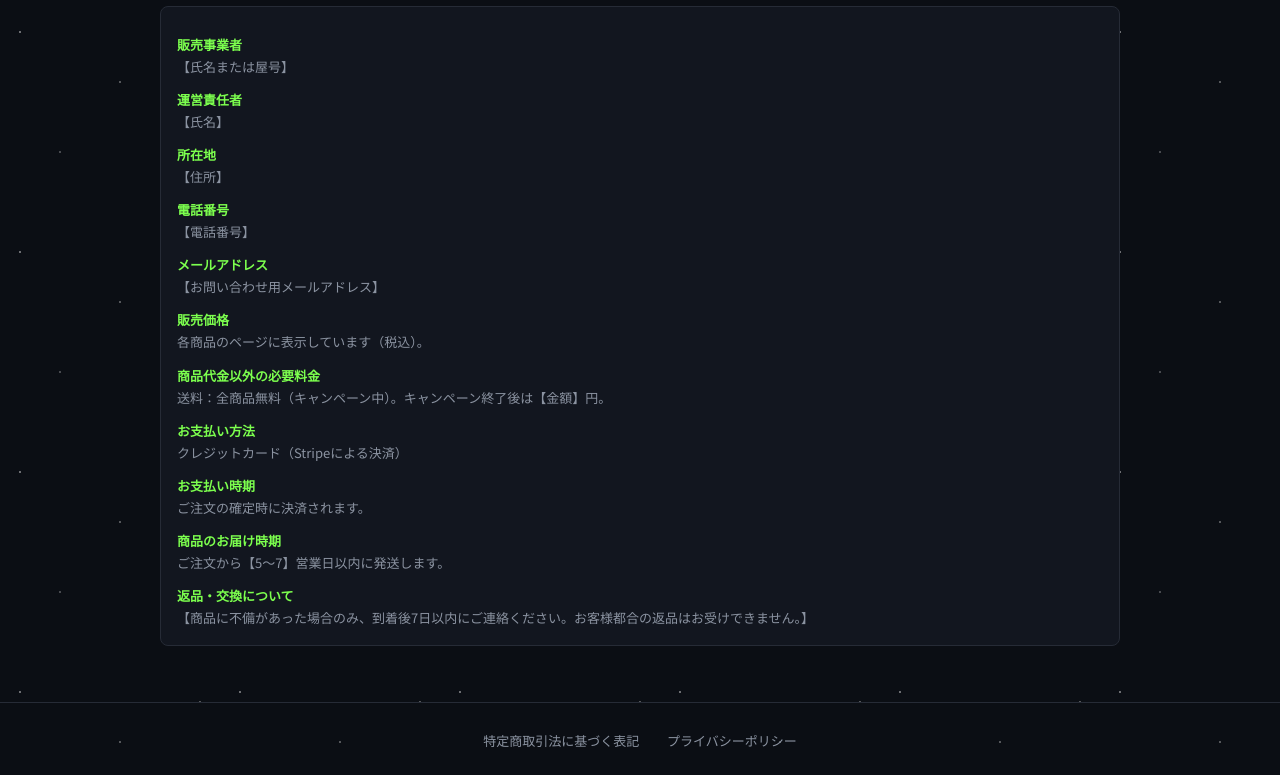
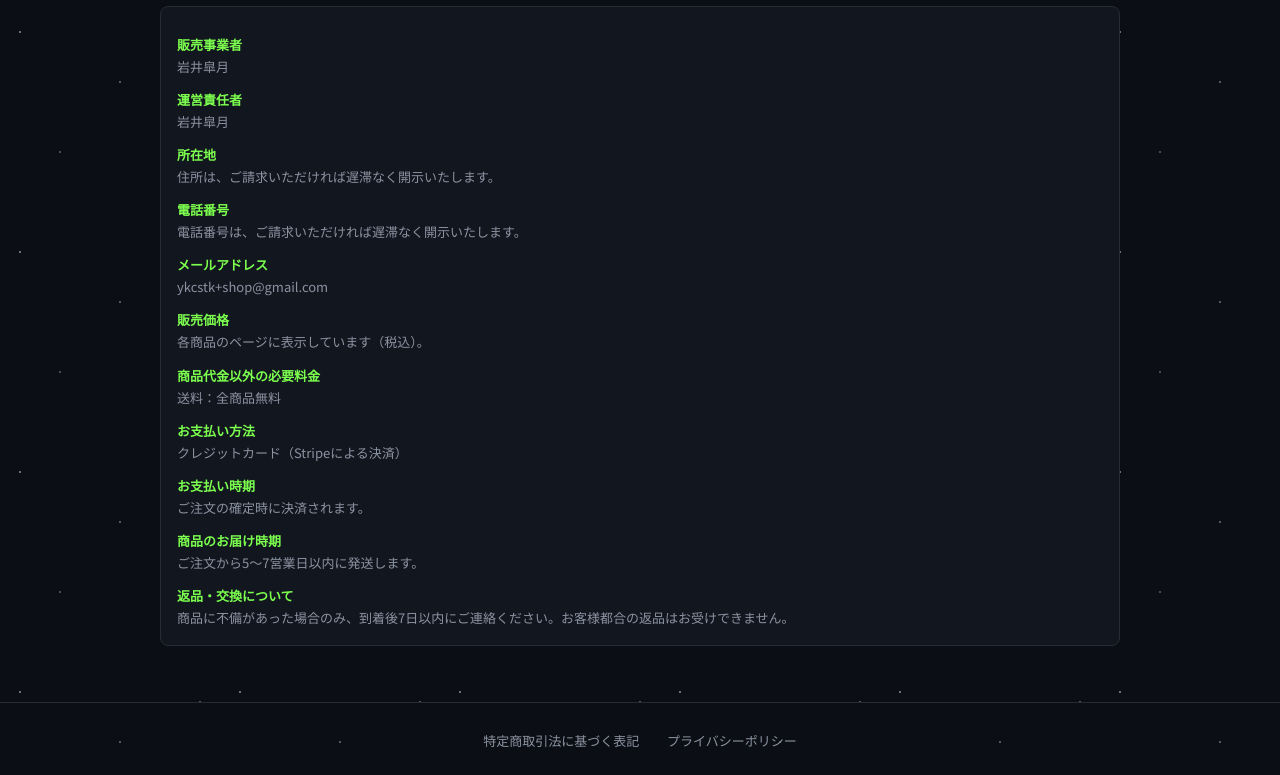
Before and after one commit to opacitygirl/my-ec-site, a website: page tokushoho.html in a window 1280 px wide. Shown: the part 218-993 px from the top of the page. Drawn offline with Linux system fonts and the light colour scheme; a web font is replaced by a local one.

Commit message:
Add files via upload

```diff
--- a/tokushoho.html
+++ b/tokushoho.html
@@ -9,7 +9,7 @@
   <link rel="stylesheet" href="style.css">
 </head>
 <body>
-  <div class="announce-bar">⚡ ただいま全商品送料無料キャンペーン中 ⚡</div>
+  <div class="announce-bar">⚡ 全商品送料無料 ⚡</div>
   <header>
     <h1>超通信ストア</h1>
     <a href="checkout.html" class="cart-link">
@@ -26,25 +26,25 @@
     <section class="legal-notice">
       <dl>
         <dt>販売事業者</dt>
-        <dd>【氏名または屋号】</dd>
+        <dd>岩井皐月</dd>
 
         <dt>運営責任者</dt>
-        <dd>【氏名】</dd>
+        <dd>岩井皐月</dd>
 
         <dt>所在地</dt>
-        <dd>【住所】</dd>
+        <dd>住所は、ご請求いただければ遅滞なく開示いたします。</dd>
 
         <dt>電話番号</dt>
-        <dd>【電話番号】</dd>
+        <dd>電話番号は、ご請求いただければ遅滞なく開示いたします。</dd>
 
         <dt>メールアドレス</dt>
-        <dd>【お問い合わせ用メールアドレス】</dd>
+        <dd>ykcstk+shop@gmail.com</dd>
 
         <dt>販売価格</dt>
         <dd>各商品のページに表示しています（税込）。</dd>
 
         <dt>商品代金以外の必要料金</dt>
-        <dd>送料：全商品無料（キャンペーン中）。キャンペーン終了後は【金額】円。</dd>
+        <dd>送料：全商品無料</dd>
 
         <dt>お支払い方法</dt>
         <dd>クレジットカード（Stripeによる決済）</dd>
@@ -53,10 +53,10 @@
         <dd>ご注文の確定時に決済されます。</dd>
 
         <dt>商品のお届け時期</dt>
-        <dd>ご注文から【5〜7】営業日以内に発送します。</dd>
+        <dd>ご注文から5〜7営業日以内に発送します。</dd>
 
         <dt>返品・交換について</dt>
-        <dd>【商品に不備があった場合のみ、到着後7日以内にご連絡ください。お客様都合の返品はお受けできません。】</dd>
+        <dd>商品に不備があった場合のみ、到着後7日以内にご連絡ください。お客様都合の返品はお受けできません。</dd>
       </dl>
     </section>
   </main>
```
Also changed, not shown: checkout.html (+4 -4 lines), index.html (+1 -1 lines), privacy.html (+6 -6 lines), product.html (+1 -1 lines), success.html (+1 -1 lines).
